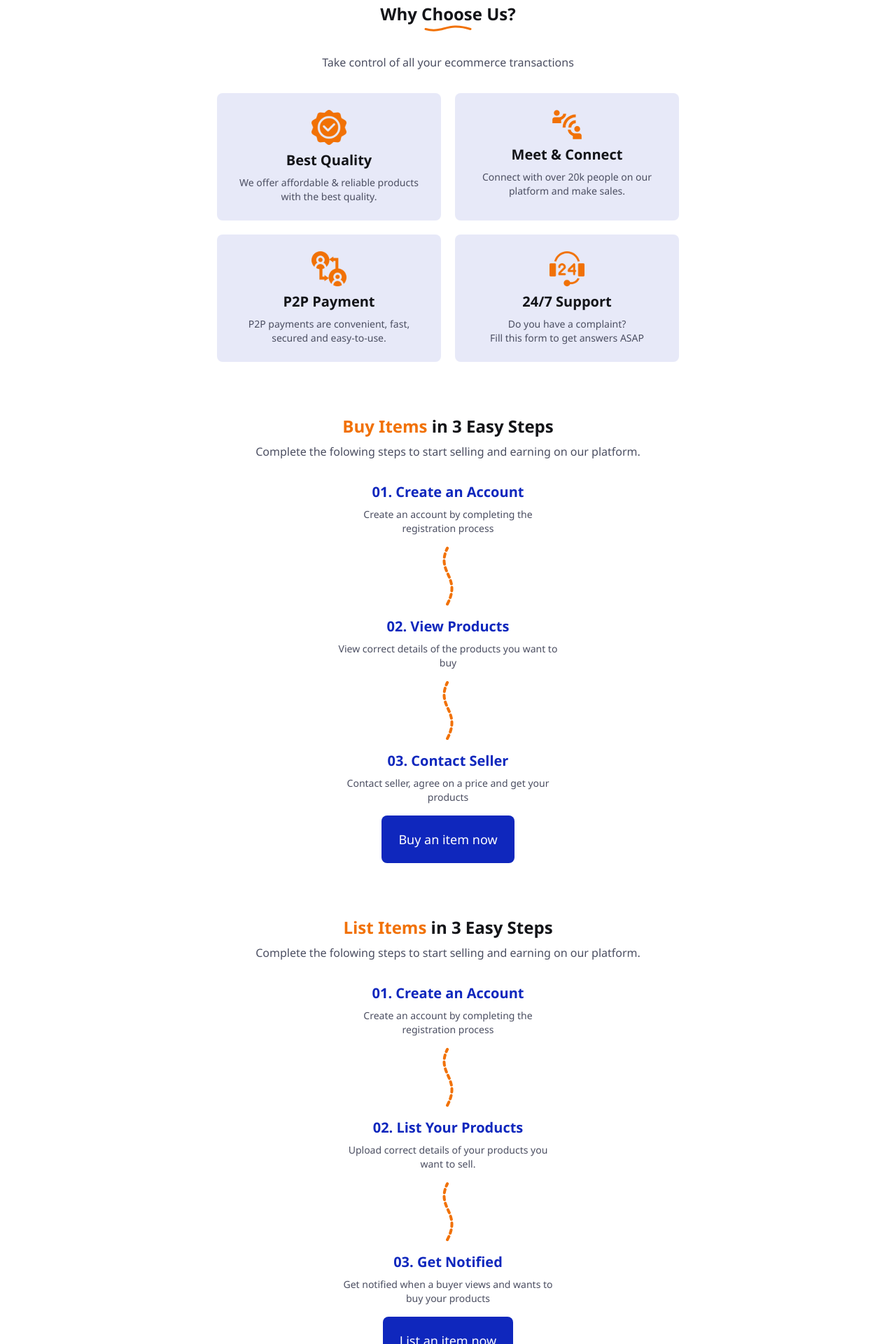
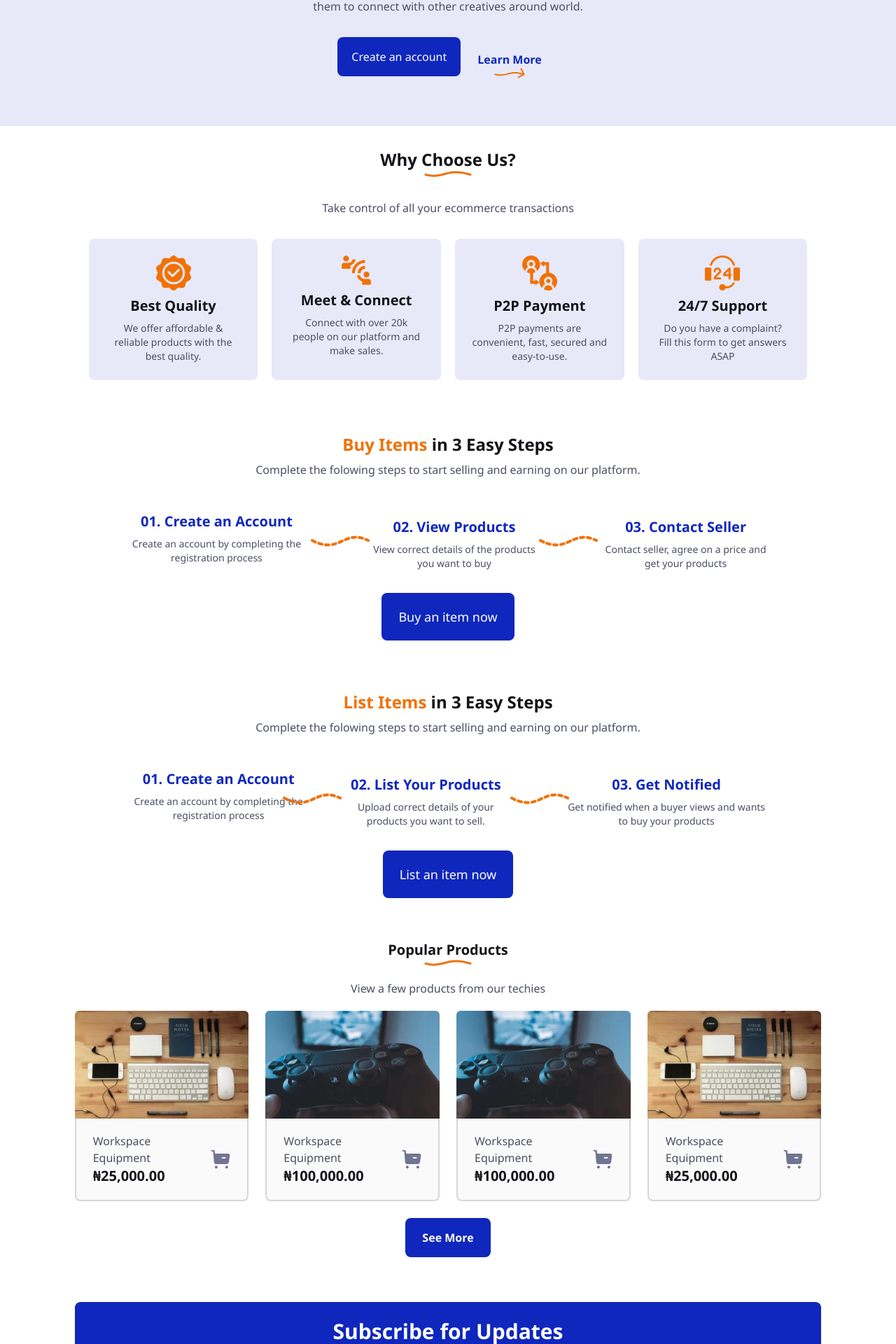
Before and after one commit to Ingressive-for-Good/I4G-OPENSOURCE-FRONTEND-PROJECT-2022, a React (Vite) app: page / in a window 1280 px wide. Shown: the part 373-2293 px from the top of the page at 70% size. Built offline with nearby package versions, Linux system fonts and the light colour scheme; a web font is replaced by a local one.

Commit message:
tablet and desktop mode done

```diff
--- a/src/molecules/Home.jsx
+++ b/src/molecules/Home.jsx
@@ -13,11 +13,11 @@ function App() {
       <main>
         {/* hero section */}
         <section className="px-[10%] py-4 text-center bg-primary-50">
-          <h1 className="font-cabinetGrotesk font-bold text-3xl my-3">Buy, Sell & Swap Quality Items for techies - all in
+          <h1 className="font-cabinetGrotesk font-bold text-3xl sm:text-4xl lg:text-5xl my-3 sm:max-w-md md:max-w-lg sm:mx-auto">Buy, Sell & Swap Quality Items for techies - all in
             <span className="text-secondary-500"> one place.</span>
           </h1>
           <p className="text-neutral-700 font-campton my-3">A platform where techies can buy any physical item and also sell or swap items that they are not in use of,  it also create an avenue for them to connect with other creatives around world.</p>
-          <div className="sm:w-fit sm:mx-auto sm:flex sm:justify-center">
+          <div className="sm:w-fit sm:mx-auto sm:flex sm:justify-center lg:my-8">
             <button className="font-cabinetGrotesk bg-primary-500 text-white px-5 py-4 rounded-lg sm:h-fit">Create an account</button>
             <div className="w-fit mx-auto px-6 py-3 rounded-lg my-2 hover:bg-primary-100 transition-all">
                 <a href="" className="font-cabinetGrotesk text-primary-500 font-semibold">Learn More</a>
@@ -33,7 +33,7 @@ function App() {
             <p className="text-neutral-700">Take control of all your ecommerce transactions</p>
 
             {/* reasons to choose us */}
-            <div className="space-y-4 sm:space-y-0 my-8 sm:grid sm:grid-cols-2 sm:gap-5">
+            <div className="space-y-4 sm:space-y-0 my-8 sm:grid sm:grid-cols-2 sm:gap-5 lg:grid-cols-4 lg:w-5/6 lg:mx-auto">
                 <div className="bg-primary-50 rounded-lg p-6 max-w-xs mx-auto">
                     <img className="mx-auto" src="src/images/landingpage__best-quality.svg" alt="" />
                     <h4 className="font-cabinetGrotesk font-semibold text-xl my-2">Best Quality</h4>
@@ -64,58 +64,58 @@ function App() {
             <p className="text-neutral-700 my-2">Complete the folowing steps to start selling and earning on our platform.</p>
 
             {/* steps to buy item */}
-            <div className="space-y-4 my-8">
+            <div className="space-y-4 my-8 mx-auto lg:flex lg:justify-between lg:items-center lg:w-5/6">
+                <div className=" max-w-xs mx-auto lg:mr-8">
+                    <h4 className="font-cabinetGrotesk text-primary-500 font-semibold text-xl my-2">01. Create an Account</h4>
+                    <p className="text-neutral-700 text-sm">Create an account by completing the registration process</p>
+                </div>
+                <img className="lg:rotate-90 mx-auto" src="src/images/landingpage__wavy-dashed.svg" alt="" />
+                <div className="max-w-xs mx-auto lg:mx-8">
+                    <h4 className="font-cabinetGrotesk text-primary-500 font-semibold text-xl my-2">02. View Products</h4>
+                    <p className="text-neutral-700 text-sm">View correct details of the products you want to buy</p>
+                </div>
+                <img className="lg:rotate-90 mx-auto" src="src/images/landingpage__wavy-dashed.svg" alt="" />
+                <div className="max-w-xs mx-auto lg:ml-8">
+                    <h4 className="font-cabinetGrotesk text-primary-500 font-semibold text-xl my-2">03. Contact Seller</h4>
+                    <p className="text-neutral-700 text-sm">Contact seller, agree on a price and get your products</p>
+                </div>
+            </div>
+            <button className="bg-primary-500 text-white font-medium text-lg px-6 py-5 rounded-lg">Buy an item now</button>
+        </section>
+
+        {/* list an item */}
+        <section className="w-fit mx-auto px-6 py-3 rounded-lg my-5 lg:my-12 text-center">
+            <h1 className="font-cabinetGrotesk text-2xl font-semibold"><span className="text-secondary-500">List Items</span>  in 3 Easy Steps</h1>
+            <p className="text-neutral-700 my-2">Complete the folowing steps to start selling and earning on our platform.</p>
+
+            {/* steps to list item */}
+            <div className="space-y-4 my-8 lg:flex lg:justify-between lg:items-center lg:w-5/6 mx-auto">
                 <div className=" max-w-xs mx-auto">
                     <h4 className="font-cabinetGrotesk text-primary-500 font-semibold text-xl my-2">01. Create an Account</h4>
                     <p className="text-neutral-700 text-sm">Create an account by completing the registration process</p>
                 </div>
-                <img className="mx-auto" src="src/images/landingpage__wavy-dashed.svg" alt="" />
-                <div className="max-w-xs mx-auto">
-                    <h4 className="font-cabinetGrotesk text-primary-500 font-semibold text-xl my-2">02. View Products</h4>
-                    <p className="text-neutral-700 text-sm">View correct details of the products you want to buy</p>
-                </div>
-                <img className="mx-auto" src="src/images/landingpage__wavy-dashed.svg" alt="" />
-                <div className="max-w-xs mx-auto">
-                    <h4 className="font-cabinetGrotesk text-primary-500 font-semibold text-xl my-2">03. Contact Seller</h4>
-                    <p className="text-neutral-700 text-sm">Contact seller, agree on a price and get your products</p>
-                </div>
-                <button className="bg-primary-500 text-white font-medium text-lg px-6 py-5 rounded-lg">Buy an item now</button>
-            </div>
-        </section>
-
-        {/* list an item */}
-        <section className="w-fit mx-auto px-6 py-3 rounded-lg my-5 text-center">
-            <h1 className="font-cabinetGrotesk text-2xl font-semibold"><span className="text-secondary-500">List Items</span>  in 3 Easy Steps</h1>
-            <p className="text-neutral-700 my-2">Complete the folowing steps to start selling and earning on our platform.</p>
-
-            {/* steps to list item */}
-            <div className="space-y-4 my-8">
-                <div className=" max-w-xs mx-auto">
-                    <h4 className="font-cabinetGrotesk text-primary-500 font-semibold text-xl my-2">01. Create an Account</h4>
-                    <p className="text-neutral-700 text-sm">Create an account by completing the registration process</p>
-                </div>
-                <img className="mx-auto" src="src/images/landingpage__wavy-dashed.svg" alt="" />
+                <img className="lg:rotate-90 mx-auto lg:mr-8" src="src/images/landingpage__wavy-dashed.svg" alt="" />
                 <div className="max-w-xs mx-auto">
                     <h4 className="font-cabinetGrotesk text-primary-500 font-semibold text-xl my-2">02. List Your Products</h4>
                     <p className="text-neutral-700 text-sm">Upload correct details of your products you want to sell.</p>
                 </div>
-                <img className="mx-auto" src="src/images/landingpage__wavy-dashed.svg" alt="" />
+                <img className="lg:rotate-90 mx-auto lg:mx-8" src="src/images/landingpage__wavy-dashed.svg" alt="" />
                 <div className="max-w-xs mx-auto">
                     <h4 className="font-cabinetGrotesk text-primary-500 font-semibold text-xl my-2">03. Get Notified</h4>
                     <p className="text-neutral-700 text-sm">Get notified when a buyer views and wants to buy your products</p>
                 </div>
-                <button className="bg-primary-500 text-white font-medium text-lg px-6 py-5 rounded-lg">List an item now</button>
             </div>
+            <button className="bg-primary-500 text-white font-medium text-lg px-6 py-5 rounded-lg">List an item now</button>
         </section>
 
       {/* products */}
       <section className="w-5/6 mx-auto">
         <h1 className="text-center text-xl font-semibold font-cabinetGrotesk">Popular Products</h1>
         <img className="mx-auto mb-4" src="src/images/landingpage__wavy-underline.svg" alt="" />
-        <p className="text-neutral-700 text-center">View a few products from our techies</p>
+        <p className="text-neutral-700 text-center my-5">View a few products from our techies</p>
 
         {/* product list */}
-        <div className="grid gap-6">
+        <div className="grid gap-6 sm:grid-cols-2 lg:grid-cols-4">
             <div className=" bg-neutral-50 w-fit mx-auto">
                 <img src="src/images/product-keyboard.png" alt="" />
                 <div className="border-x-2 border-b-2 border-neutral-300 rounded-b-lg flex flex-row justify-between items-center px-6 py-5">
@@ -130,7 +130,7 @@ function App() {
                 <img src="src/images/product-controller.png" alt="" />
                 <div className="border-x-2 border-b-2 border-neutral-300 rounded-b-lg flex flex-row justify-between items-center px-6 py-5">
                     <div>
-                        <h5 className="text-neutral-700 font-medium">Gaming Pad</h5>
+                        <h5 className="text-neutral-700 font-medium">Workspace Equipment</h5>
                         <h3 className="font-cabinetGrotesk font-semibold text-xl">&#8358;100,000.00</h3>
                     </div>
                     <img src="src/images/cart-icon.svg" alt="" />
@@ -140,7 +140,7 @@ function App() {
                 <img src="src/images/product-controller.png" alt="" />
                 <div className="border-x-2 border-b-2 border-neutral-300 rounded-b-lg flex flex-row justify-between items-center px-6 py-5">
                     <div>
-                        <h5 className="text-neutral-700 font-medium">Gaming Pad</h5>
+                        <h5 className="text-neutral-700 font-medium">Workspace Equipment</h5>
                         <h3 className="font-cabinetGrotesk font-semibold text-xl">&#8358;100,000.00</h3>
                     </div>
                     <img src="src/images/cart-icon.svg" alt="" />
@@ -157,7 +157,7 @@ function App() {
                 </div>
             </div>
         </div>
-        <button className="bg-primary-500 rounded-lg px-6 py-4 font-semibold text-white mx-auto w-fit">See More</button>
+        <button className="flex my-6 bg-primary-500 rounded-lg px-6 py-4 font-semibold text-white mx-auto w-fit">See More</button>
       </section>
 
       {/* newsletter subscription*/}
@@ -165,7 +165,7 @@ function App() {
             <h1 className="text-center text-white text-3xl font-semibold font-cabinetGrotesk">Subscribe for Updates</h1>
             <img className="mx-auto mb-4" src="src/images/landingpage__wavy-underline.svg" alt="" />
             <p className="text-white text-center my-5">Subscribe to our newsletter to get the latest updates on our platform</p>
-            <form className="space-y-4 flex flex-col justify-center">
+            <form className="space-y-4 flex flex-col justify-center md:max-w-sm mx-auto">
                 <input className="w-full active:border-2 active:border-neutral-300 rounded-lg px-6 py-4" type="text" placeholder="Enter your full name" required/>
                 <input className="w-full active:border-2 active:border-neutral-300 rounded-lg px-6 py-4" type="email" placeholder="Enter your email address" required/>
                 <button className="bg-secondary-500 text-white font-medium text-lg px-6 py-4 rounded-lg mx-auto">Subscribe</button>
@@ -179,7 +179,7 @@ function App() {
             <p className="text-center my-3">We serve hundreds of thousands of customers and this is what people are saying about us.</p>
 
             {/* review grid */}
-            <div className="space-y-4">
+            <div className="space-y-4 gap-6 sm:space-y-0 sm:grid sm:grid-cols-2 lg:grid-cols-4">
                 <div className="bg-primary-50 rounded-lg p-7">
                     <img className="mx-auto my-4" src="src/images/landingpage__client-profile-img.svg" alt="" />
                     <p className="text-neutral-900 text-center leading-relaxed">"techmart is unarguably the best eccomerce platform - a great transforation to Africa"</p>
```
